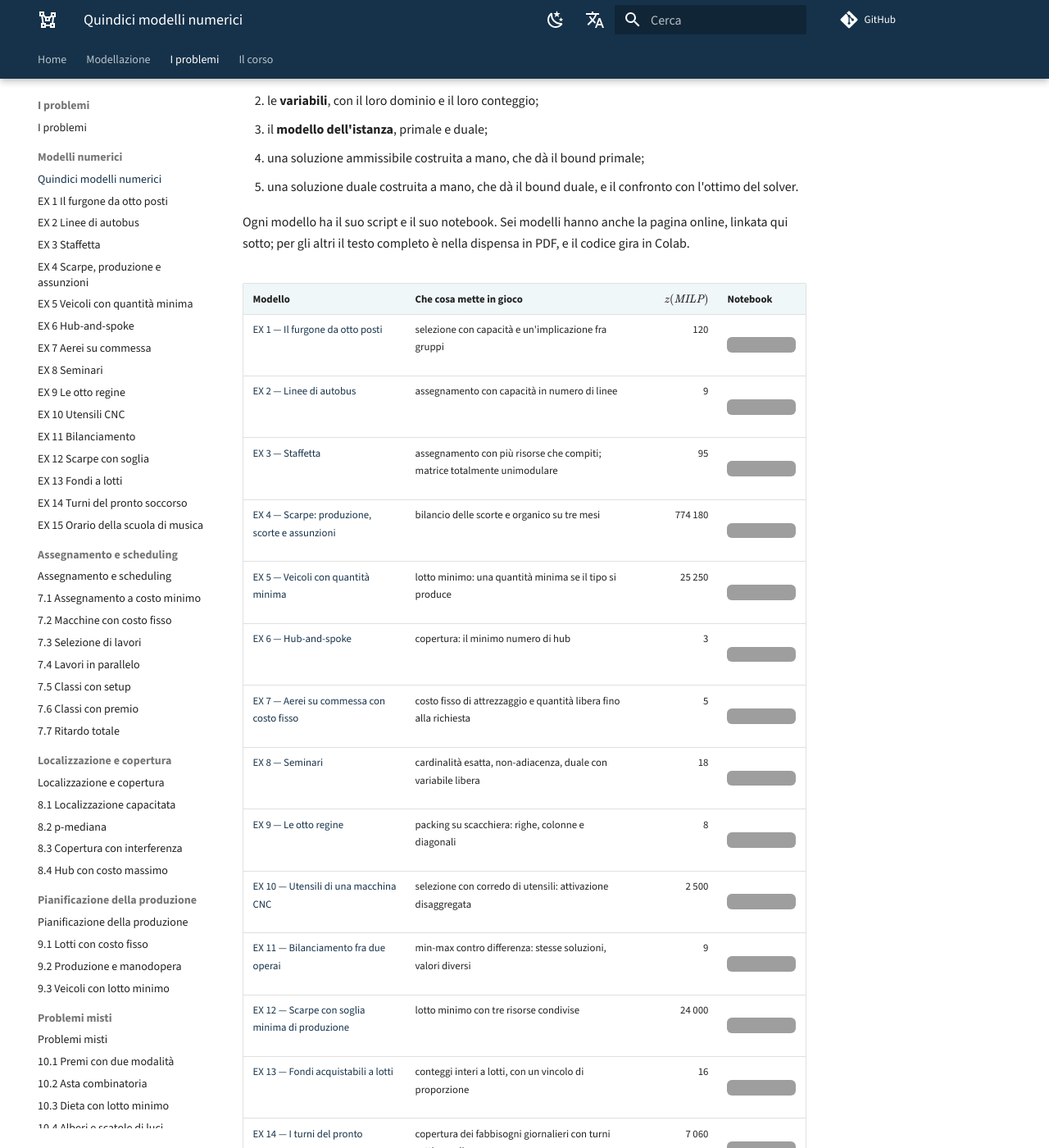
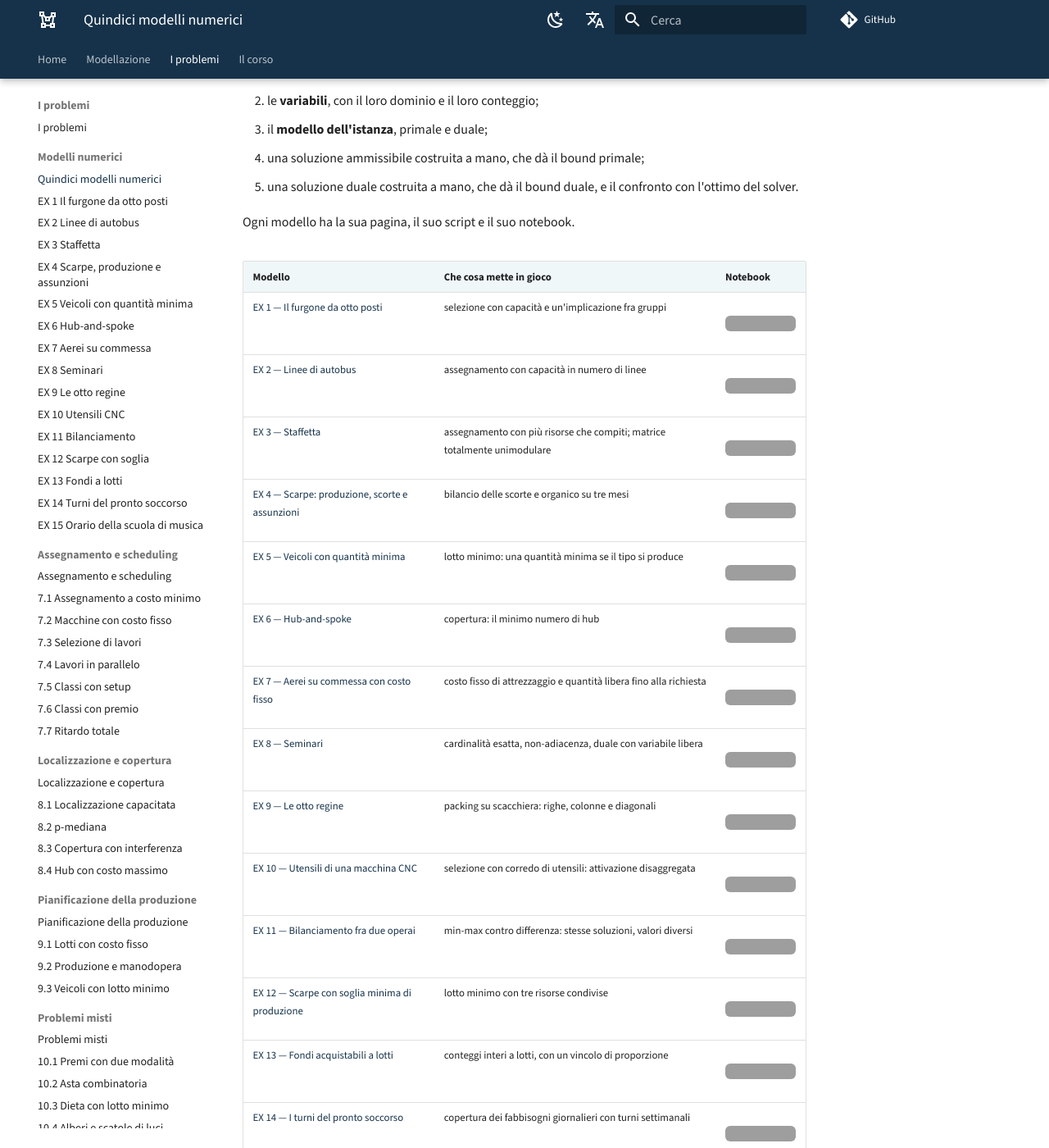
Before and after one commit to fabiofurini/modellazione-mip, an MkDocs documentation site: the page built from docs/numerici.md, in a window 1280 px wide and 1400 px high, scrolled down 314 px, cut to the strip 0-1400 px from the top of the window. Shown: the whole strip at 82% size. Built offline with MkDocs 1.6.1 and Material for MkDocs 9.7.7, drawn with Linux system fonts in a browser that asks for light colours; comment, search, counter and statistics services are not loaded; grey boxes are pictures that could not be loaded.

Commit message:
Nella lista dei modelli numerici via la colonna dell' ottimo
L' ottimo sta nella pagina del modello, dove c' e anche come lo si certifica:
nell' elenco era un numero senza contesto. Corretta anche la frase che diceva
che solo sei modelli hanno la pagina online: ce l' hanno tutti e quindici.

Co-Authored-By: Claude Opus 5 <noreply@anthropic.com>

```diff
--- a/docs/numerici.md
+++ b/docs/numerici.md
@@ -16,24 +16,22 @@ Ogni modello numerico ha sempre le stesse cinque parti:
 5. una soluzione duale costruita a mano, che dà il bound duale, e il confronto
    con l'ottimo del solver.
 
-Ogni modello ha il suo script e il suo notebook. Sei modelli hanno anche la
-pagina online, linkata qui sotto; per gli altri il testo completo è nella
-dispensa in PDF, e il codice gira in Colab.
+Ogni modello ha la sua pagina, il suo script e il suo notebook.
 
-| Modello | Che cosa mette in gioco | $z(\mathit{MILP})$ | Notebook |
-|---|---|---:|---|
-| [EX 1 — Il furgone da otto posti](ex-01.md) | selezione con capacità e un'implicazione fra gruppi | 120 | [![Apri in Colab](https://colab.research.google.com/assets/colab-badge.svg)](https://colab.research.google.com/github/fabiofurini/modellazione-mip/blob/main/notebooks/ex01_furgone.ipynb) |
-| [EX 2 — Linee di autobus](ex-02.md) | assegnamento con capacità in numero di linee | 9 | [![Apri in Colab](https://colab.research.google.com/assets/colab-badge.svg)](https://colab.research.google.com/github/fabiofurini/modellazione-mip/blob/main/notebooks/ex02_linee.ipynb) |
-| [EX 3 — Staffetta](ex-03.md) | assegnamento con più risorse che compiti; matrice totalmente unimodulare | 95 | [![Apri in Colab](https://colab.research.google.com/assets/colab-badge.svg)](https://colab.research.google.com/github/fabiofurini/modellazione-mip/blob/main/notebooks/ex03_staffetta.ipynb) |
-| [EX 4 — Scarpe: produzione, scorte e assunzioni](ex-04.md) | bilancio delle scorte e organico su tre mesi | 774 180 | [![Apri in Colab](https://colab.research.google.com/assets/colab-badge.svg)](https://colab.research.google.com/github/fabiofurini/modellazione-mip/blob/main/notebooks/ex04_scarpe.ipynb) |
-| [EX 5 — Veicoli con quantità minima](ex-05.md) | lotto minimo: una quantità minima se il tipo si produce | 25 250 | [![Apri in Colab](https://colab.research.google.com/assets/colab-badge.svg)](https://colab.research.google.com/github/fabiofurini/modellazione-mip/blob/main/notebooks/ex05_veicoli.ipynb) |
-| [EX 6 — Hub-and-spoke](ex-06.md) | copertura: il minimo numero di hub | 3 | [![Apri in Colab](https://colab.research.google.com/assets/colab-badge.svg)](https://colab.research.google.com/github/fabiofurini/modellazione-mip/blob/main/notebooks/ex06_hub.ipynb) |
-| [EX 7 — Aerei su commessa con costo fisso](ex-07.md) | costo fisso di attrezzaggio e quantità libera fino alla richiesta | 5 | [![Apri in Colab](https://colab.research.google.com/assets/colab-badge.svg)](https://colab.research.google.com/github/fabiofurini/modellazione-mip/blob/main/notebooks/ex07_aerei.ipynb) |
-| [EX 8 — Seminari](ex-08.md) | cardinalità esatta, non-adiacenza, duale con variabile libera | 18 | [![Apri in Colab](https://colab.research.google.com/assets/colab-badge.svg)](https://colab.research.google.com/github/fabiofurini/modellazione-mip/blob/main/notebooks/ex08_seminari.ipynb) |
-| [EX 9 — Le otto regine](ex-09.md) | packing su scacchiera: righe, colonne e diagonali | 8 | [![Apri in Colab](https://colab.research.google.com/assets/colab-badge.svg)](https://colab.research.google.com/github/fabiofurini/modellazione-mip/blob/main/notebooks/ex09_regine.ipynb) |
-| [EX 10 — Utensili di una macchina CNC](ex-10.md) | selezione con corredo di utensili: attivazione disaggregata | 2 500 | [![Apri in Colab](https://colab.research.google.com/assets/colab-badge.svg)](https://colab.research.google.com/github/fabiofurini/modellazione-mip/blob/main/notebooks/ex10_utensili.ipynb) |
-| [EX 11 — Bilanciamento fra due operai](ex-11.md) | min-max contro differenza: stesse soluzioni, valori diversi | 9 | [![Apri in Colab](https://colab.research.google.com/assets/colab-badge.svg)](https://colab.research.google.com/github/fabiofurini/modellazione-mip/blob/main/notebooks/ex11_bilanciamento.ipynb) |
-| [EX 12 — Scarpe con soglia minima di produzione](ex-12.md) | lotto minimo con tre risorse condivise | 24 000 | [![Apri in Colab](https://colab.research.google.com/assets/colab-badge.svg)](https://colab.research.google.com/github/fabiofurini/modellazione-mip/blob/main/notebooks/ex12_scarpe_soglia.ipynb) |
-| [EX 13 — Fondi acquistabili a lotti](ex-13.md) | conteggi interi a lotti, con un vincolo di proporzione | 16 | [![Apri in Colab](https://colab.research.google.com/assets/colab-badge.svg)](https://colab.research.google.com/github/fabiofurini/modellazione-mip/blob/main/notebooks/ex13_fondi.ipynb) |
-| [EX 14 — I turni del pronto soccorso](ex-14.md) | copertura dei fabbisogni giornalieri con turni settimanali | 7 060 | [![Apri in Colab](https://colab.research.google.com/assets/colab-badge.svg)](https://colab.research.google.com/github/fabiofurini/modellazione-mip/blob/main/notebooks/ex14_turni.ipynb) |
-| [EX 15 — L'orario della scuola di musica](ex-15.md) | conflitti, non-adiacenza e preferenze da evitare | 0 | [![Apri in Colab](https://colab.research.google.com/assets/colab-badge.svg)](https://colab.research.google.com/github/fabiofurini/modellazione-mip/blob/main/notebooks/ex15_orario.ipynb) |
+| Modello | Che cosa mette in gioco | Notebook |
+|---|---|---|
+| [EX 1 — Il furgone da otto posti](ex-01.md) | selezione con capacità e un'implicazione fra gruppi | [![Apri in Colab](https://colab.research.google.com/assets/colab-badge.svg)](https://colab.research.google.com/github/fabiofurini/modellazione-mip/blob/main/notebooks/ex01_furgone.ipynb) |
+| [EX 2 — Linee di autobus](ex-02.md) | assegnamento con capacità in numero di linee | [![Apri in Colab](https://colab.research.google.com/assets/colab-badge.svg)](https://colab.research.google.com/github/fabiofurini/modellazione-mip/blob/main/notebooks/ex02_linee.ipynb) |
+| [EX 3 — Staffetta](ex-03.md) | assegnamento con più risorse che compiti; matrice totalmente unimodulare | [![Apri in Colab](https://colab.research.google.com/assets/colab-badge.svg)](https://colab.research.google.com/github/fabiofurini/modellazione-mip/blob/main/notebooks/ex03_staffetta.ipynb) |
+| [EX 4 — Scarpe: produzione, scorte e assunzioni](ex-04.md) | bilancio delle scorte e organico su tre mesi | [![Apri in Colab](https://colab.research.google.com/assets/colab-badge.svg)](https://colab.research.google.com/github/fabiofurini/modellazione-mip/blob/main/notebooks/ex04_scarpe.ipynb) |
+| [EX 5 — Veicoli con quantità minima](ex-05.md) | lotto minimo: una quantità minima se il tipo si produce | [![Apri in Colab](https://colab.research.google.com/assets/colab-badge.svg)](https://colab.research.google.com/github/fabiofurini/modellazione-mip/blob/main/notebooks/ex05_veicoli.ipynb) |
+| [EX 6 — Hub-and-spoke](ex-06.md) | copertura: il minimo numero di hub | [![Apri in Colab](https://colab.research.google.com/assets/colab-badge.svg)](https://colab.research.google.com/github/fabiofurini/modellazione-mip/blob/main/notebooks/ex06_hub.ipynb) |
+| [EX 7 — Aerei su commessa con costo fisso](ex-07.md) | costo fisso di attrezzaggio e quantità libera fino alla richiesta | [![Apri in Colab](https://colab.research.google.com/assets/colab-badge.svg)](https://colab.research.google.com/github/fabiofurini/modellazione-mip/blob/main/notebooks/ex07_aerei.ipynb) |
+| [EX 8 — Seminari](ex-08.md) | cardinalità esatta, non-adiacenza, duale con variabile libera | [![Apri in Colab](https://colab.research.google.com/assets/colab-badge.svg)](https://colab.research.google.com/github/fabiofurini/modellazione-mip/blob/main/notebooks/ex08_seminari.ipynb) |
+| [EX 9 — Le otto regine](ex-09.md) | packing su scacchiera: righe, colonne e diagonali | [![Apri in Colab](https://colab.research.google.com/assets/colab-badge.svg)](https://colab.research.google.com/github/fabiofurini/modellazione-mip/blob/main/notebooks/ex09_regine.ipynb) |
+| [EX 10 — Utensili di una macchina CNC](ex-10.md) | selezione con corredo di utensili: attivazione disaggregata | [![Apri in Colab](https://colab.research.google.com/assets/colab-badge.svg)](https://colab.research.google.com/github/fabiofurini/modellazione-mip/blob/main/notebooks/ex10_utensili.ipynb) |
+| [EX 11 — Bilanciamento fra due operai](ex-11.md) | min-max contro differenza: stesse soluzioni, valori diversi | [![Apri in Colab](https://colab.research.google.com/assets/colab-badge.svg)](https://colab.research.google.com/github/fabiofurini/modellazione-mip/blob/main/notebooks/ex11_bilanciamento.ipynb) |
+| [EX 12 — Scarpe con soglia minima di produzione](ex-12.md) | lotto minimo con tre risorse condivise | [![Apri in Colab](https://colab.research.google.com/assets/colab-badge.svg)](https://colab.research.google.com/github/fabiofurini/modellazione-mip/blob/main/notebooks/ex12_scarpe_soglia.ipynb) |
+| [EX 13 — Fondi acquistabili a lotti](ex-13.md) | conteggi interi a lotti, con un vincolo di proporzione | [![Apri in Colab](https://colab.research.google.com/assets/colab-badge.svg)](https://colab.research.google.com/github/fabiofurini/modellazione-mip/blob/main/notebooks/ex13_fondi.ipynb) |
+| [EX 14 — I turni del pronto soccorso](ex-14.md) | copertura dei fabbisogni giornalieri con turni settimanali | [![Apri in Colab](https://colab.research.google.com/assets/colab-badge.svg)](https://colab.research.google.com/github/fabiofurini/modellazione-mip/blob/main/notebooks/ex14_turni.ipynb) |
+| [EX 15 — L'orario della scuola di musica](ex-15.md) | conflitti, non-adiacenza e preferenze da evitare | [![Apri in Colab](https://colab.research.google.com/assets/colab-badge.svg)](https://colab.research.google.com/github/fabiofurini/modellazione-mip/blob/main/notebooks/ex15_orario.ipynb) |
```
